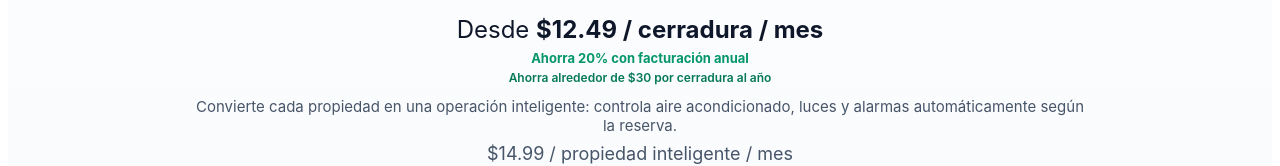
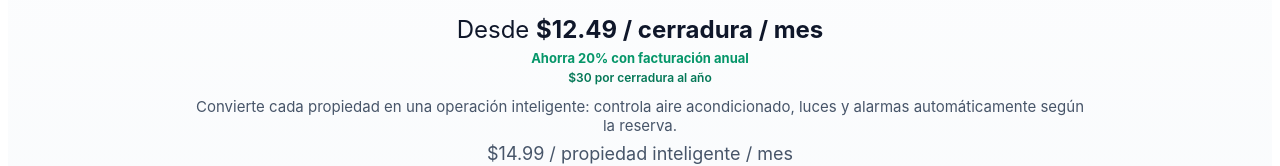
Before and after one commit to freddiefernandezmaysonet-netizen/pin-go-dashboard, a React (Vite) app: page /home in a window 1280 px wide. Shown: the part 522-688 px from the top of the page. Built offline with nearby package versions, Linux system fonts and the light colour scheme; no server answers.

Commit message:
feat(landing): add smart automation value copy to pricing section

```diff
--- a/src/pages/LandingPage.tsx
+++ b/src/pages/LandingPage.tsx
@@ -266,8 +266,8 @@ export default function LandingPage() {
                }}
              >
                {lang === "es"
-                 ? "Ahorra alrededor de $30 por cerradura al año"
-                 : "Save about $30 per lock per year"}
+                 ? "$30 por cerradura al año"
+                 : "$30 per lock per year"}
               </div>
 
               <div style={{ marginTop: 12 }}>
```
